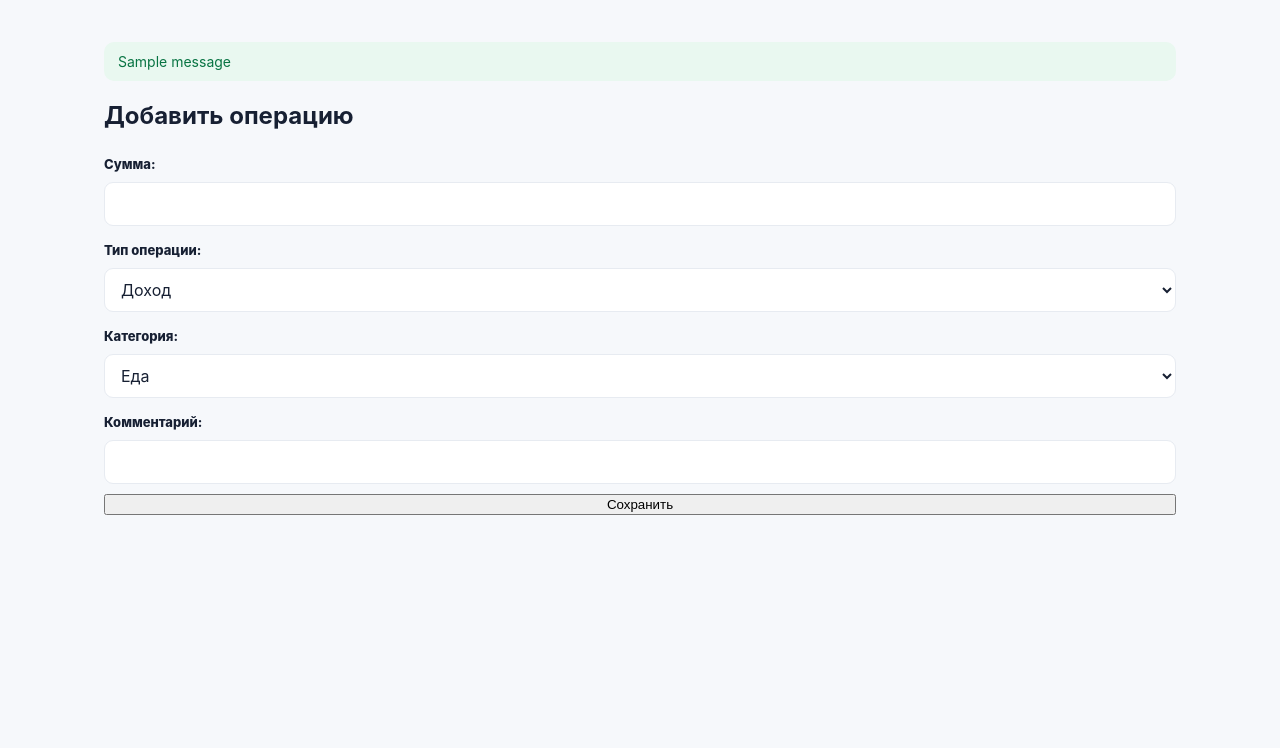
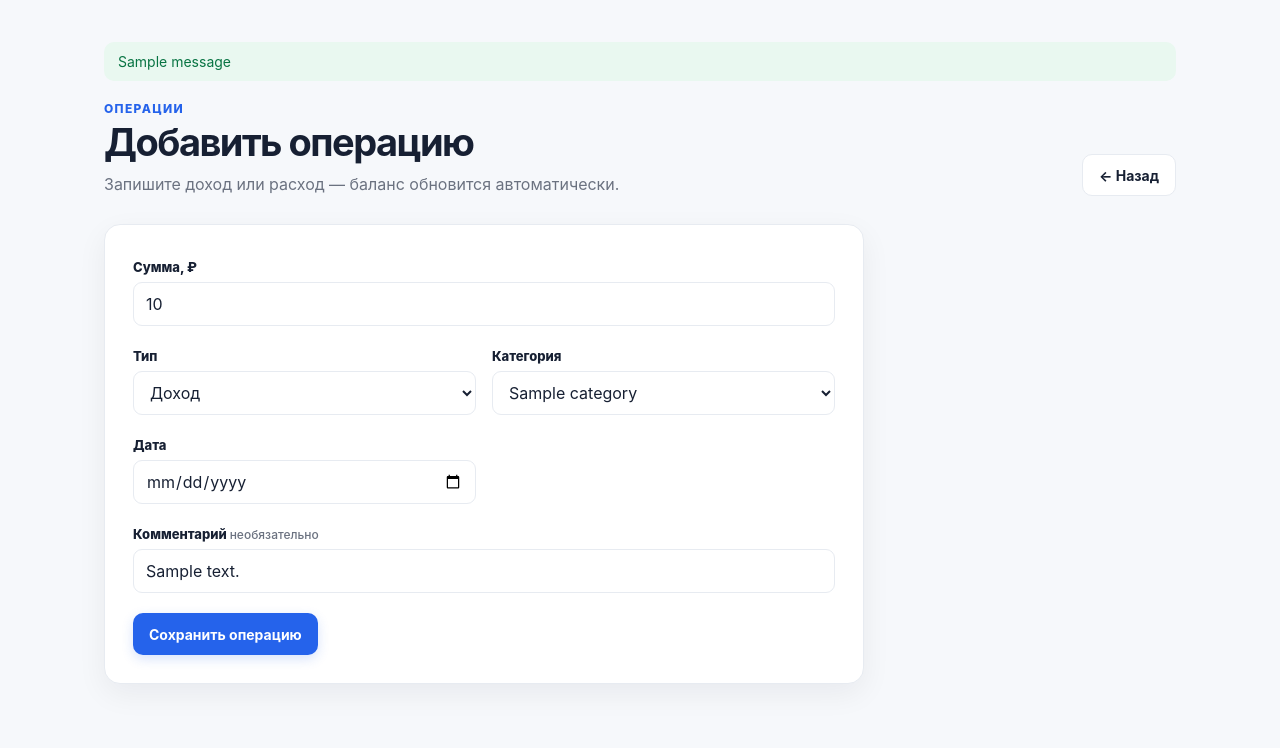
Before and after one commit to oooMisov/project117, a Flask app: template templates/add.html in a window 1280 px wide. Shown: the part 56-804 px from the top of the page. Before the commit the page ends 571 px from the top, so only its background shows below. Run offline with Flask 3, Linux system fonts and the light colour scheme; the template is opened without the code that fills it: most values are stand-ins (such as "Sample title", 1, 10 or a date in 2020); one stand-in notice (Sample message) is shown.

Commit message:
Add files via upload

```diff
--- a/templates/add.html
+++ b/templates/add.html
@@ -1,35 +1,49 @@
 {% extends "base.html" %}
+{% block title %}Новая операция — Мой бюджет{% endblock %}
+{% block content %}
+<div class="page-heading">
+    <div>
+        <div class="eyebrow">Операции</div>
+        <h1>Добавить операцию</h1>
+        <p class="muted">Запишите доход или расход — баланс обновится автоматически.</p>
+    </div>
+    <a class="button button-secondary" href="{{ url_for('index') }}">← Назад</a>
+</div>
 
-{% block content %}
-
-<h2>Добавить операцию</h2>
-
-<form method="POST" class="form">
-
-    <label>Сумма:</label>
-    <input type="number" name="amount" step="0.01" min="0.01" required>
-
-    <label>Тип операции:</label>
-    <select name="type">
-        <option value="income">Доход</option>
-        <option value="expense">Расход</option>
-    </select>
-
-    <label>Категория:</label>
-    <select name="category">
-        <option>Еда</option>
-        <option>Транспорт</option>
-        <option>Развлечения</option>
-        <option>Учёба</option>
-        <option>Зарплата</option>
-        <option>Другое</option>
-    </select>
-
-    <label>Комментарий:</label>
-    <input type="text" name="comment">
-
-    <button type="submit">Сохранить</button>
-
-</form>
-
+<div class="form-card">
+    {% if error %}<div class="alert">{{ error }}</div>{% endif %}
+    <form method="post" class="form form-grid">
+        <input type="hidden" name="csrf_token" value="{{ csrf_token() }}">
+        <div class="field field-wide">
+            <label for="amount">Сумма, ₽</label>
+            <input id="amount" type="number" name="amount" value="{{ form_data.amount }}" step="0.01" min="0.01" max="9999999999.99" inputmode="decimal" placeholder="0,00" required>
+        </div>
+        <div class="field">
+            <label for="type">Тип</label>
+            <select id="type" name="type" required>
+                <option value="income" {% if form_data.type == 'income' %}selected{% endif %}>Доход</option>
+                <option value="expense" {% if form_data.type == 'expense' %}selected{% endif %}>Расход</option>
+            </select>
+        </div>
+        <div class="field">
+            <label for="category">Категория</label>
+            <select id="category" name="category" required>
+                {% for category in categories %}
+                    <option value="{{ category }}" {% if form_data.category == category %}selected{% endif %}>{{ category }}</option>
+                {% endfor %}
+            </select>
+        </div>
+        <div class="field">
+            <label for="date">Дата</label>
+            <input id="date" type="date" name="date" value="{{ form_data.date }}" required>
+        </div>
+        <div class="field field-wide">
+            <label for="comment">Комментарий <span class="optional">необязательно</span></label>
+            <input id="comment" type="text" name="comment" value="{{ form_data.comment }}" maxlength="200" placeholder="Например, продукты на неделю">
+        </div>
+        <div class="field-wide form-actions">
+            <button class="button button-primary" type="submit">Сохранить операцию</button>
+        </div>
+    </form>
+</div>
 {% endblock %}
```
Also changed, not shown: templates/login.html (added, +21 -0 lines), templates/register.html (added, +23 -0 lines).
